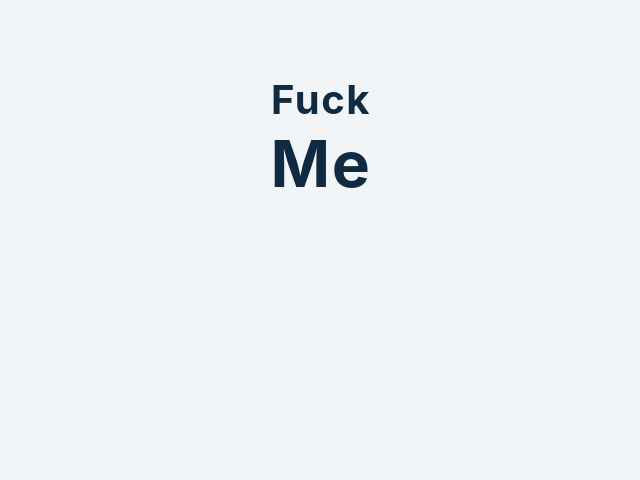
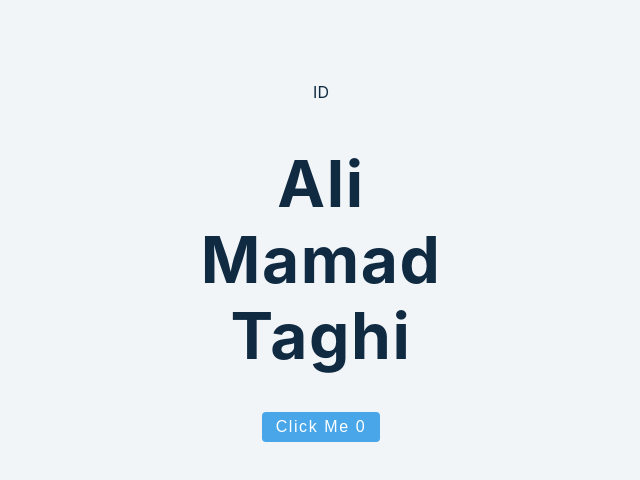
Before and after one commit to alivarastepour/react, a React (Create React App) app: page / in a window 1280 px wide. Shown: the top 480 px of the page, without its empty margins (319-959 px from the left). Built offline with nearby package versions, Linux system fonts and the light colour scheme.

Commit message:
flow(static type checker) example - I didn't find it charming and useful

```diff
--- a/package.json
+++ b/package.json
@@ -15,7 +15,8 @@
     "start": "react-scripts start",
     "build": "react-scripts build",
     "test": "react-scripts test",
-    "eject": "react-scripts eject"
+    "eject": "react-scripts eject",
+    "flow": "flow"
   },
   "eslintConfig": {
     "extends": "react-app"
@@ -31,5 +32,8 @@
       "last 1 firefox version",
       "last 1 safari version"
     ]
+  },
+  "devDependencies": {
+    "flow-bin": "^0.163.0"
   }
 }
--- a/src/App.js
+++ b/src/App.js
@@ -1,5 +1,5 @@
 import React from 'react'
-import Setup from './tutorial/16-render-props/render-props';
+import Setup from './tutorial/17-Flow/Flow';
 function App() {
   return (
     <div className='container'>
--- /dev/null
+++ b/src/tutorial/17-Flow/Flow.js
@@ -0,0 +1,34 @@
+// @flow
+import React, {useState} from "react";
+
+const users = ["ali", 'mamad', 'taghi'];
+// const ID = [1,2,4,5,6] ;
+
+const App = ({data, name} ) => {
+    return <>
+            <div className='users'>{name}</div>
+            <div>
+                {
+                    data.map(a => {
+                        return <h1>{a}</h1>
+                    })
+                }
+            </div>
+    </>
+}
+
+const Setup = () => {
+    const [a, b] = useState(0)
+    const x = (s: string, t: void): number => {
+        t(++s)
+    }
+    return <>
+
+        <App data={users} name='ID'/>
+        {/*<App data={ID} name='users'/>*/}
+        <button onClick={() => x(a, b)} className='btn'>click me {a}</button>
+
+    </>
+}
+
+export default Setup;
```
Also changed, not shown: 2 other files (tests, documents, lock files or other folders).
